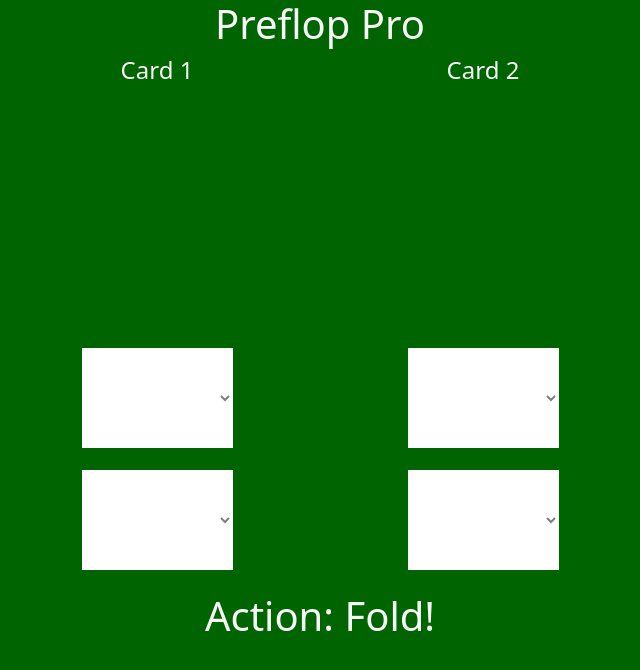
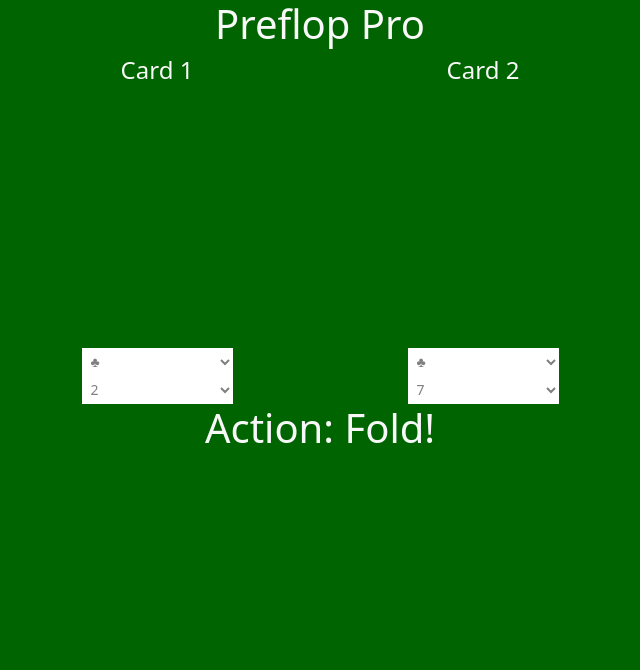
Before and after one commit to 397-f21/preflop-pro, a React (Create React App) app: page / in a window 1280 px wide. Shown: the top 670 px of the page, without its empty margins (320-960 px from the left). Built offline with nearby package versions, Linux system fonts and the light colour scheme.

Commit message:
improved, no translation

```diff
--- a/src/App.js
+++ b/src/App.js
@@ -9,15 +9,16 @@ import styled from 'styled-components';
 
 const Select = styled.select`
   width: 50%;
-  height: 35px;
+  height: 2em;
   background: white;
   color: gray;
   padding-left: 5px;
-  padding-top: 100px;
+  padding-top: 0px;
   font-size: 14px;
   border: none;
   margin-left: 0px;
   margin-top: 0px;
+  text-align: top;
 
   option {
     color: black;
@@ -25,6 +26,7 @@ const Select = styled.select`
     display: flex;
     white-space: pre;
     min-height: 20px;
+    min-width: 50em;
     padding: 0px 2px 1px;
   }
 `;
@@ -70,7 +72,7 @@ const getPicture = (card, card_width) => {
   const name = cardToName(card)
 
   const path = `${svg}#${name}`
-  return <svg width={170} height={245} transform={card_width}><use xlinkHref={path} /></svg>
+  return <svg width={170} height={245} transform={card_width} ><use xlinkHref={path} /></svg>
 }
 
 const App = () => {
--- a/src/Globals.js
+++ b/src/Globals.js
@@ -107,6 +107,13 @@ const suitsToEmojiJSX = {
     'S': <option value="S" key="S">&#9824;</option>,
 }
 
+const suitsToJSX = {
+  'C': <option value="C" key="C">C</option>,
+  'D': <option value="D" key="D">D</option>,
+  'H': <option value="H" key="H">H</option>,
+  'S': <option value="S" key="S">S</option>,
+}
+
 export const genSuits = (cardNum, userHand) => {
   if (userHand.card1.value === userHand.card2.value) {
     if (cardNum === 1) {
```
